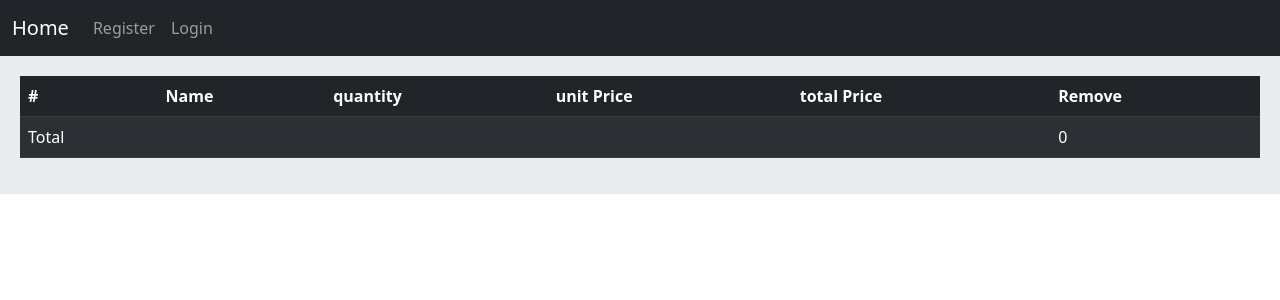
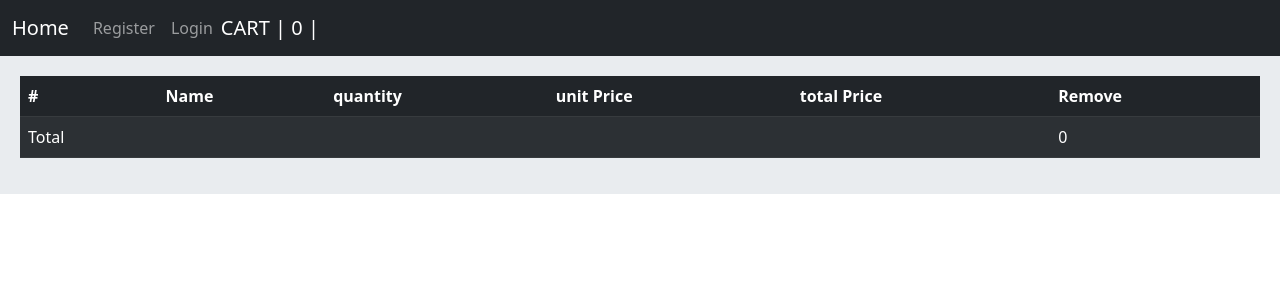
Before and after one commit to erfansafarzad7/Django-Shop, a Django app: page /orders/cart/ in a window 1280 px wide. Shown: the top 300 px of the page. Run offline with Django 4.2, Linux system fonts and the light colour scheme; parts of the project's set-up code (start-up, migrations or seed data) failed here and were passed over.

Commit message:
context-processors

```diff
--- a/S/settings.py
+++ b/S/settings.py
@@ -71,6 +71,7 @@ TEMPLATES = [
                 'django.template.context_processors.request',
                 'django.contrib.auth.context_processors.auth',
                 'django.contrib.messages.context_processors.messages',
+                'orders.context_processors.cart',
             ],
         },
     },
--- a/orders/cart.py
+++ b/orders/cart.py
@@ -22,6 +22,9 @@ class Cart:
             item['total_price'] = int(item['price']) * item['quantity']
             yield item
 
+    def __len__(self):
+        return sum(item['quantity'] for item in self.cart.values())
+
     def add(self, product, quantity):
         product_id = str(product.id)
         if product_id not in self.cart:
--- /dev/null
+++ b/orders/context_processors.py
@@ -0,0 +1,5 @@
+from .cart import Cart
+
+
+def cart(request):
+    return {'cart': Cart(request)}
--- a/orders/templates/orders/cart.html
+++ b/orders/templates/orders/cart.html
@@ -15,7 +15,7 @@
     <tbody>
       {% for item in cart %}
       <tr>
-        <th scope="row">{{ forloop.count }}</th>
+        <td>{{ forloop.counter }}</td>
         <td>{{ item.product }}</td>
         <td>{{ item.quantity }}</td>
         <td>{{ item.price }}</td>
--- a/templates/inc/navbar.html
+++ b/templates/inc/navbar.html
@@ -11,6 +11,7 @@
     {% if request.user.is_admin %}
     <a class="nav-link" href="{% url 'home:bucket' %}">Buckets</a>
     {% endif %}
+    <a class="navbar-brand" href="{% url 'orders:cart' %}">CART | {{ cart|length }} |</a>
     </div>
   </div>
 </nav>
```
Also changed, not shown: db.sqlite3.
